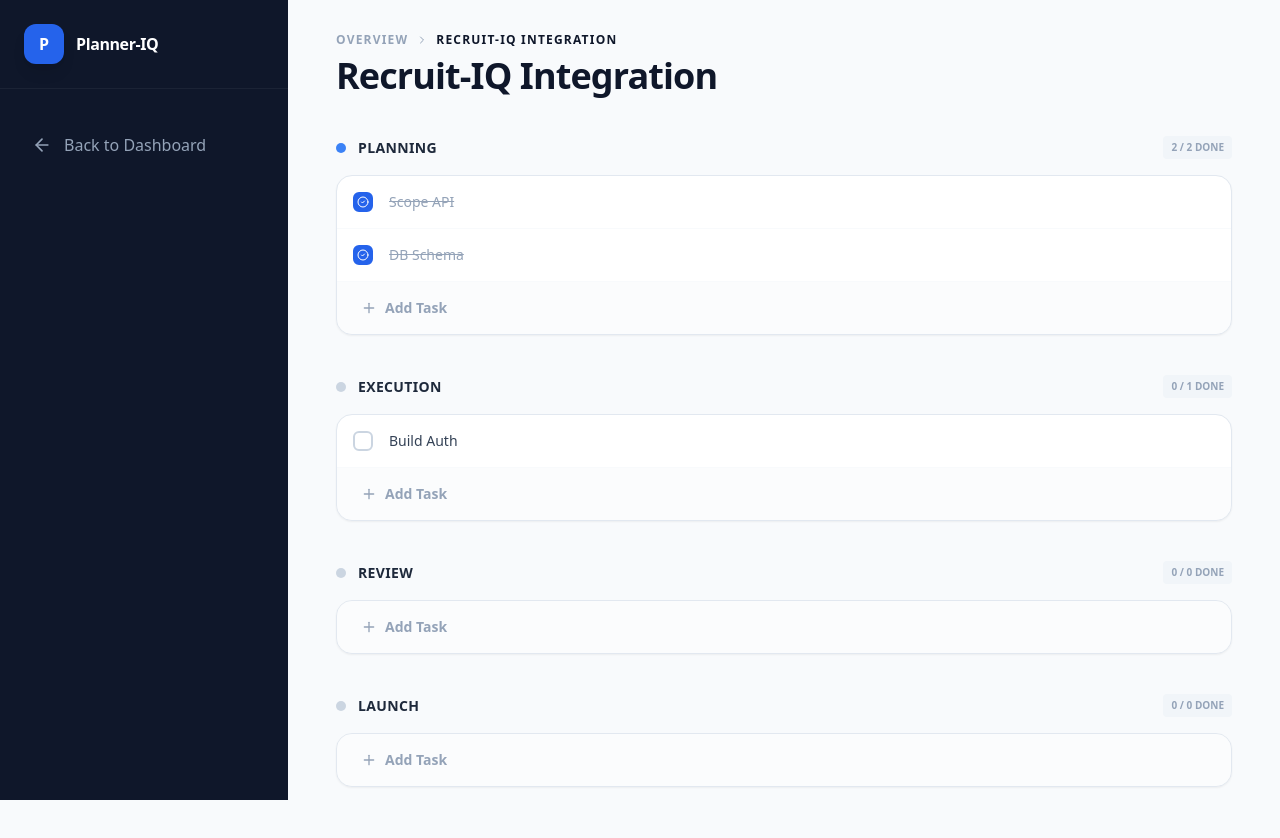
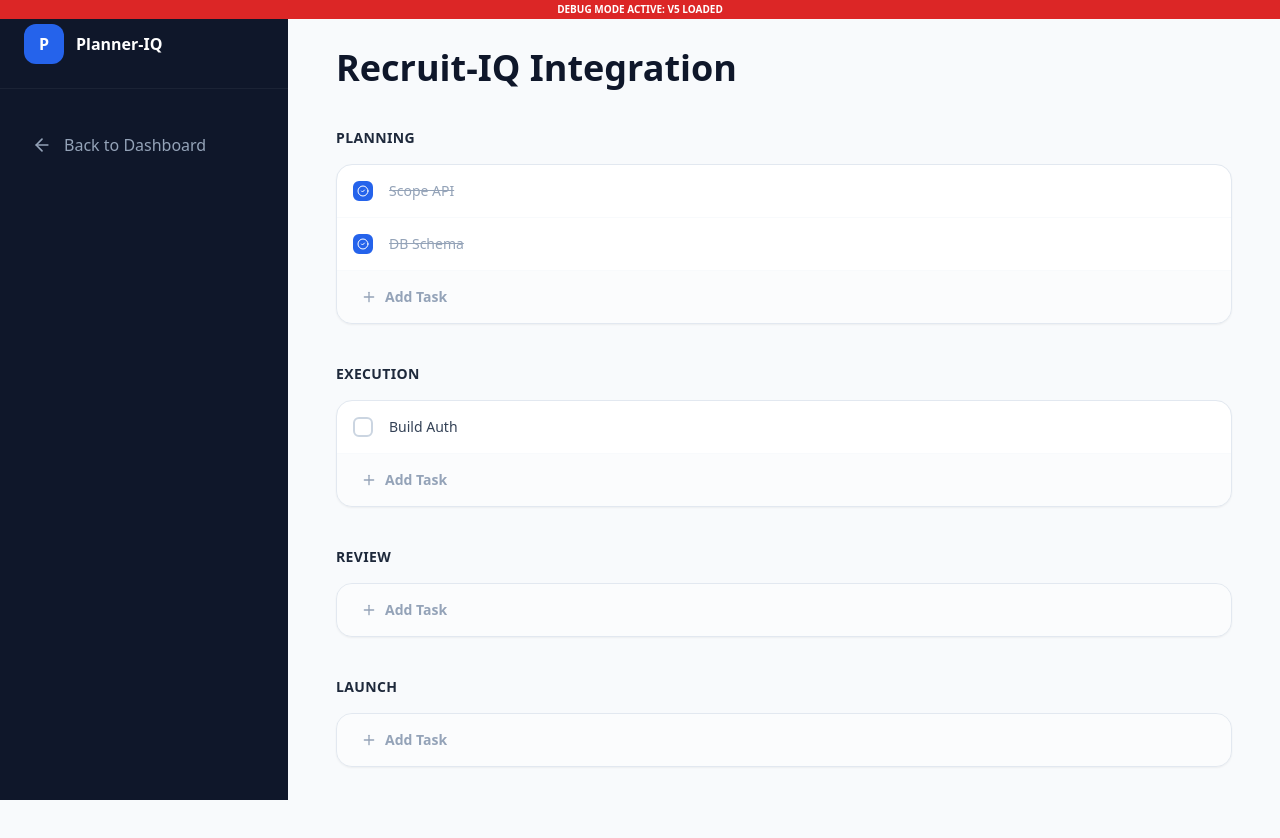
Before and after one commit to dansims2024-afk/Planner-IQ, a Next.js app: page /project/101 in a window 1280 px wide. Shown: the top 838 px of the page. Built offline with nearby package versions, Linux system fonts and the light colour scheme.

Commit message:
Update page.js

```diff
--- a/src/app/project/[id]/page.js
+++ b/src/app/project/[id]/page.js
@@ -6,8 +6,9 @@ import {
   CheckCircle2, Plus, ArrowLeft, ChevronRight, Send
 } from 'lucide-react';
 
-// --- DATA DEFINED LOCALLY TO PREVENT IMPORT ERRORS ---
-const DEFAULT_PROJECTS = [
+// --- SAFETY NET: DEFINING THE DATA LOCALLY ---
+// We name this "INITIAL_PROJECTS" so if any old code is lurking, it finds this variable.
+const INITIAL_PROJECTS = [
   {
     id: 101,
     title: 'Recruit-IQ Integration',
@@ -42,62 +43,49 @@ export default function ProjectDetail({ params }) {
   const [taskText, setTaskText] = useState("");
   const [isMounted, setIsMounted] = useState(false);
 
-  // 1. Mount Check (Prevents Hydration Errors)
+  // 1. Mount Check
   useEffect(() => {
     setIsMounted(true);
   }, []);
 
-  // 2. Load Data (Safe Mode)
+  // 2. Load Data (Using the Safety Net Variable)
   useEffect(() => {
     if (!isMounted) return;
 
-    // Try to get data from browser storage
     const localData = localStorage.getItem('planner_iq_projects');
+    // We explicitly use INITIAL_PROJECTS here
+    const allProjects = localData ? JSON.parse(localData) : INITIAL_PROJECTS;
 
-    // If storage is empty, use the DEFAULT_PROJECTS defined above
-    const allProjects = localData ? JSON.parse(localData) : DEFAULT_PROJECTS;
+    // Safely parse ID
+    const projectId = parseInt(params.id) || 101;
+    let current = allProjects.find(p => p.id === projectId);
 
-    // Handle specific ID lookup safely
-    const projectId = parseInt(params.id);
-    const current = allProjects.find(p => p.id === projectId);
-
-    if (current) {
-      setProject(current);
-    } else {
-      // Fallback if ID not found (prevents crash)
-      console.warn(`Project ID ${projectId} not found. Loading default.`);
-      setProject(DEFAULT_PROJECTS[0]);
+    // Ultimate Fallback: If nothing found, just load the first project
+    if (!current) {
+      console.warn('Project not found, loading default.');
+      current = INITIAL_PROJECTS[0];
     }
+    setProject(current);
   }, [params.id, isMounted]);
 
-  // 3. Save Function
   const saveProject = (updatedProject) => {
     setProject(updatedProject);
     const localData = localStorage.getItem('planner_iq_projects');
-    const allProjects = localData ? JSON.parse(localData) : DEFAULT_PROJECTS;
+    const allProjects = localData ? JSON.parse(localData) : INITIAL_PROJECTS;
 
     const newList = allProjects.map(p =>
       p.id === updatedProject.id ? updatedProject : p
     );
-
     localStorage.setItem('planner_iq_projects', JSON.stringify(newList));
   };
 
-  // 4. Task Handlers
   const handleAddTask = (phaseId) => {
     if (!taskText.trim() || !project) return;
-
-    const newTask = {
-      id: Date.now(),
-      text: taskText,
-      completed: false
-    };
-
+    const newTask = { id: Date.now(), text: taskText, completed: false };
     const updatedPhases = project.phases.map(phase => {
       if (phase.id !== phaseId) return phase;
       return { ...phase, tasks: [...(phase.tasks || []), newTask] };
     });
-
     saveProject({ ...project, phases: updatedPhases });
     setTaskText("");
     setActiveInput(null);
@@ -117,22 +105,22 @@ export default function ProjectDetail({ params }) {
     saveProject({ ...project, phases: updatedPhases });
   };
 
-  // 5. Loading State
   if (!isMounted || !project) {
-    return (
-      <div className="min-h-screen bg-slate-50 flex items-center justify-center">
-        <div className="text-slate-400 font-bold animate-pulse">Loading Workspace...</div>
-      </div>
-    );
+    return <div className="min-h-screen bg-slate-50 flex items-center justify-center p-10 text-slate-400 font-bold">Loading...</div>;
   }
 
-  // 6. Main Render
   return (
     <div className="min-h-screen bg-slate-50 flex font-sans text-slate-900">
+
+      {/* DEBUG BANNER: If you don't see this, the code didn't update! */}
+      <div className="fixed top-0 left-0 w-full bg-red-600 text-white text-[10px] font-bold text-center z-[9999] py-0.5">
+        DEBUG MODE ACTIVE: V5 LOADED
+      </div>
+
       <aside className="w-72 bg-slate-900 text-slate-300 flex flex-col fixed h-full hidden lg:flex">
         <div className="p-6 border-b border-white/5 flex items-center gap-3">
-          <div className="w-10 h-10 bg-blue-600 rounded-xl flex items-center justify-center text-white font-bold shadow-lg">P</div>
-          <h1 className="font-bold text-white tracking-tight">Planner-IQ</h1>
+          <div className="w-10 h-10 bg-blue-600 rounded-xl flex items-center justify-center text-white font-bold">P</div>
+          <h1 className="font-bold text-white">Planner-IQ</h1>
         </div>
         <nav className="p-4 mt-4">
           <Link href="/" className="flex items-center gap-3 px-4 py-3 rounded-xl hover:bg-white/10 text-slate-400 hover:text-white transition-all font-medium">
@@ -143,68 +131,33 @@ export default function ProjectDetail({ params }) {
 
       <main className="flex-1 lg:ml-72 relative p-8">
         <div className="max-w-4xl mx-auto">
-          <header className="mb-10">
-            <div className="flex items-center gap-2 text-xs font-bold text-slate-400 uppercase tracking-widest mb-2">
-              <Link href="/" className="hover:text-blue-600 transition-colors">Overview</Link>
-              <ChevronRight size={12} />
-              <span className="text-slate-900">{project.title}</span>
-            </div>
-            <h1 className="text-4xl font-extrabold tracking-tight text-slate-900">{project.title}</h1>
+          <header className="mb-10 pt-4">
+            <h1 className="text-4xl font-extrabold text-slate-900">{project.title}</h1>
           </header>
 
           <div className="space-y-10 pb-20">
             {(project.phases || []).map((phase) => (
               <section key={phase.id} className="group">
                 <div className="flex items-center justify-between mb-4">
-                  <div className="flex items-center gap-3">
-                    <div className={`w-2.5 h-2.5 rounded-full ${phase.tasks?.every(t => t.completed) && phase.tasks?.length > 0 ? 'bg-blue-500' : 'bg-slate-300'}`} />
-                    <h3 className="font-bold text-slate-800 uppercase tracking-wide text-sm">{phase.name}</h3>
-                  </div>
-                  <span className="text-[10px] font-bold text-slate-400 bg-slate-100 px-2 py-1 rounded">
-                    {phase.tasks?.filter(t => t.completed).length || 0} / {phase.tasks?.length || 0} DONE
-                  </span>
+                  <h3 className="font-bold text-slate-800 uppercase tracking-wide text-sm">{phase.name}</h3>
                 </div>
-
                 <div className="bg-white rounded-2xl border border-slate-200 shadow-sm overflow-hidden">
                   {(phase.tasks || []).map((task) => (
-                    <div
-                      key={task.id}
-                      onClick={() => toggleTask(phase.id, task.id)}
-                      className="flex items-center gap-4 p-4 border-b border-slate-50 last:border-0 hover:bg-slate-50 cursor-pointer transition-colors"
-                    >
-                      <div className={`w-5 h-5 rounded-md border-2 flex items-center justify-center transition-all ${task.completed ? 'bg-blue-600 border-blue-600' : 'border-slate-300'}`}>
+                    <div key={task.id} onClick={() => toggleTask(phase.id, task.id)} className="flex items-center gap-4 p-4 border-b border-slate-50 hover:bg-slate-50 cursor-pointer">
+                      <div className={`w-5 h-5 rounded-md border-2 flex items-center justify-center ${task.completed ? 'bg-blue-600 border-blue-600' : 'border-slate-300'}`}>
                         {task.completed && <CheckCircle2 size={12} className="text-white" />}
                       </div>
-                      <span className={`text-sm font-medium transition-all ${task.completed ? 'text-slate-400 line-through' : 'text-slate-700'}`}>{task.text}</span>
+                      <span className={`text-sm font-medium ${task.completed ? 'text-slate-400 line-through' : 'text-slate-700'}`}>{task.text}</span>
                     </div>
                   ))}
-
                   <div className="p-2 bg-slate-50/50">
                     {activeInput === phase.id ? (
                       <div className="flex items-center gap-2 p-1">
-                        <input
-                          autoFocus
-                          type="text"
-                          value={taskText}
-                          onChange={(e) => setTaskText(e.target.value)}
-                          onKeyDown={(e) => e.key === 'Enter' && handleAddTask(phase.id)}
-                          placeholder="What needs to be done?"
-                          className="flex-1 bg-white border border-blue-200 rounded-lg px-3 py-2 text-sm outline-none shadow-sm"
-                        />
-                        <button
-                          onClick={() => handleAddTask(phase.id)}
-                          className="p-2 bg-blue-600 text-white rounded-lg hover:bg-blue-700 transition-colors"
-                        >
-                          <Send size={16} />
-                        </button>
+                        <input autoFocus type="text" value={taskText} onChange={(e) => setTaskText(e.target.value)} onKeyDown={(e) => e.key === 'Enter' && handleAddTask(phase.id)} className="flex-1 bg-white border border-blue-200 rounded-lg px-3 py-2 text-sm" placeholder="Add task..." />
+                        <button onClick={() => handleAddTask(phase.id)} className="p-2 bg-blue-600 text-white rounded-lg"><Send size={16} /></button>
                       </div>
                     ) : (
-                      <button
-                        onClick={() => { setActiveInput(phase.id); setTaskText(""); }}
-                        className="w-full flex items-center gap-2 px-4 py-2 text-slate-400 text-sm font-semibold hover:text-blue-600 transition-colors"
-                      >
-                        <Plus size={16} /> Add Task
-                      </button>
+                      <button onClick={() => { setActiveInput(phase.id); setTaskText(""); }} className="w-full flex items-center gap-2 px-4 py-2 text-slate-400 text-sm font-semibold hover:text-blue-600"><Plus size={16} /> Add Task</button>
                     )}
                   </div>
                 </div>
```
